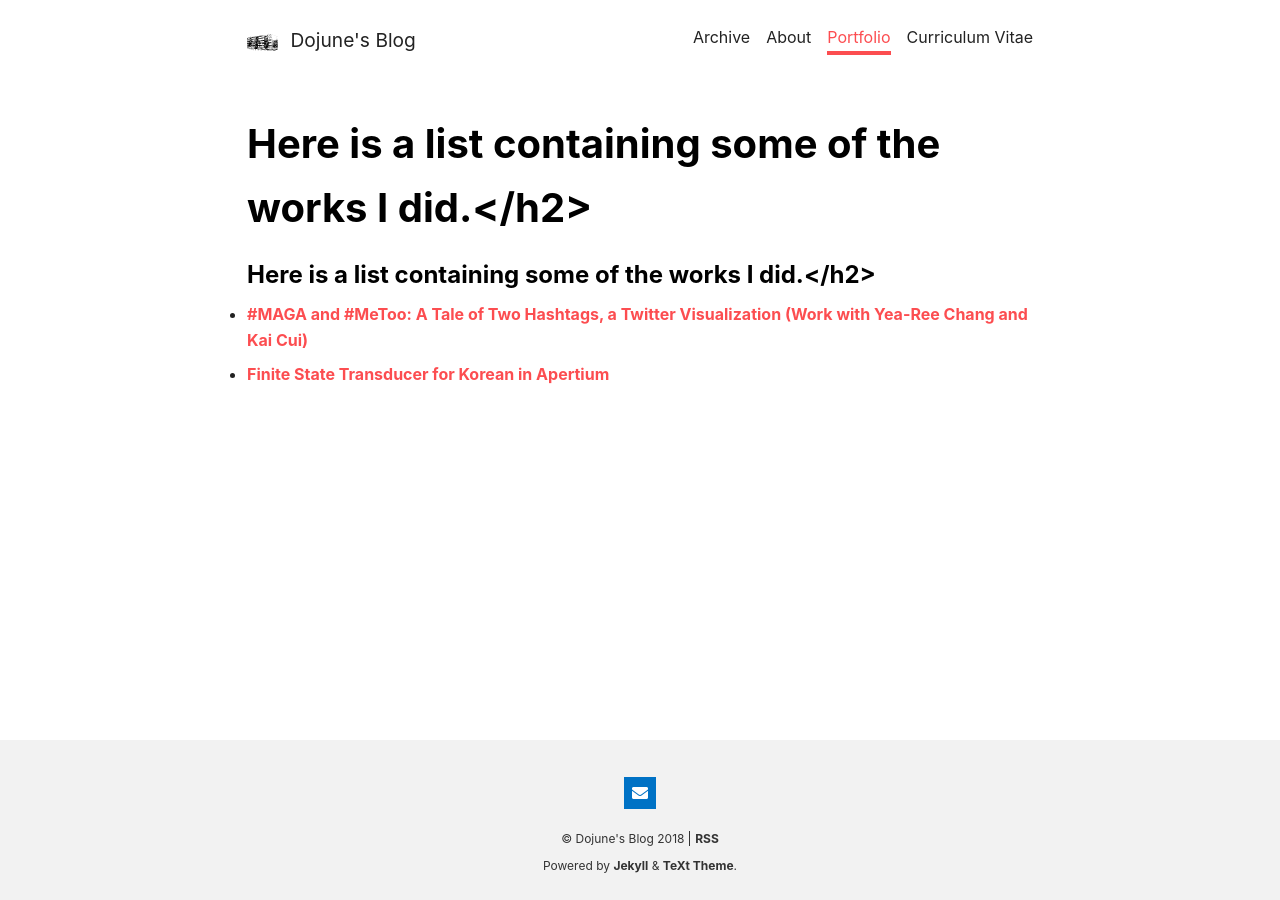
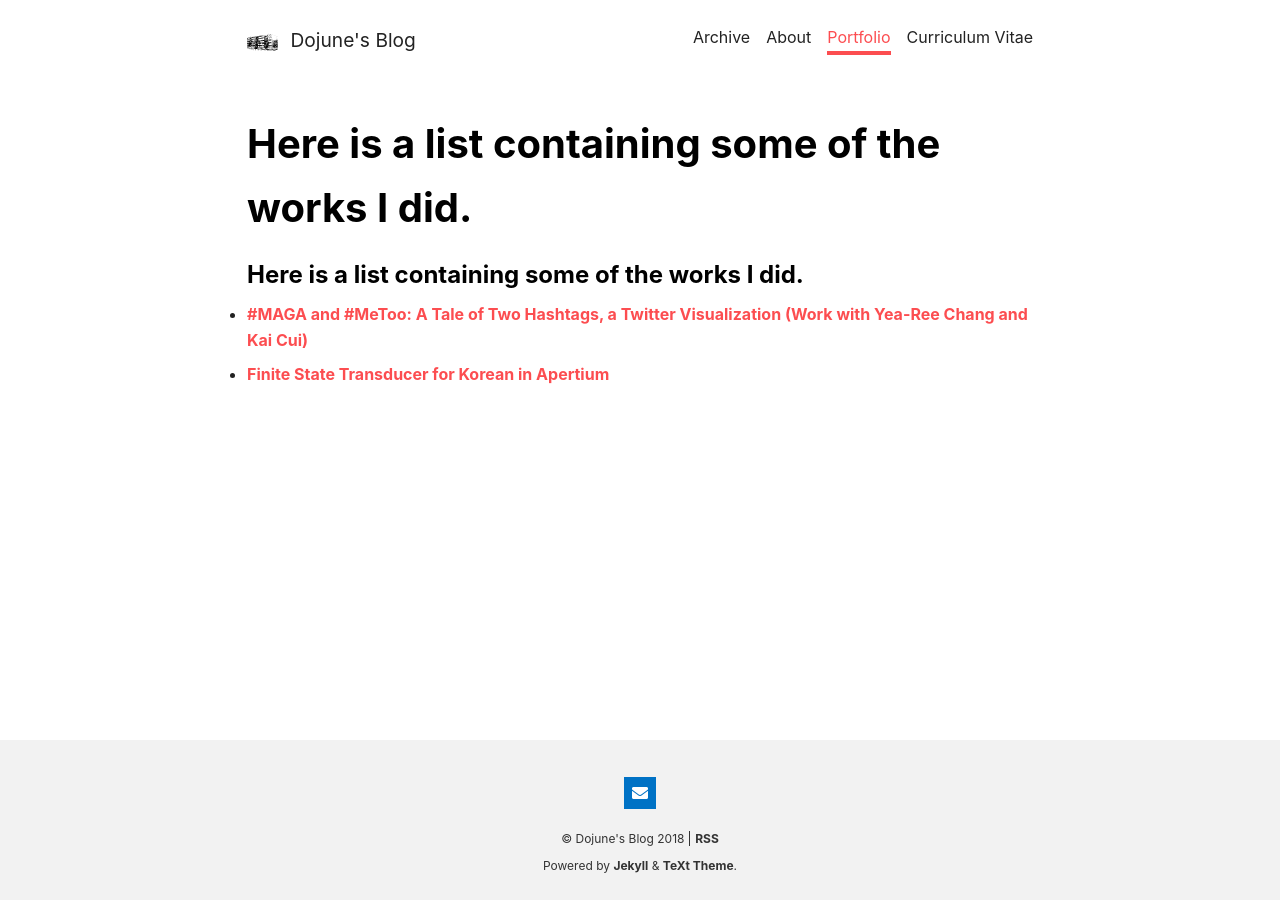
Before and after one commit to mindojune/oldmindojune.github.io, a Jekyll site: the page built from portfolio.md, in a window 1280 px wide. Built offline with Jekyll 4.4.1, drawn with Linux system fonts in a browser that asks for light colours; nearby versions of some CDN libraries; our own code applies the rules of GitHub Pages for plain Markdown files.

```diff
--- a/portfolio.md
+++ b/portfolio.md
@@ -1,5 +1,4 @@
-
-### Here is a list containing some of the works I did.</h2>
+### Here is a list containing some of the works I did.
 - [#MAGA and #MeToo: A Tale of Two Hashtags, a Twitter Visualization (Work with Yea-Ree Chang and Kai Cui)](https://cyearee.github.io/twitter_visualization/index.html)
 
 - [Finite State Transducer for Korean in Apertium](https://github.com/mindojune/kor-transducer)
```
